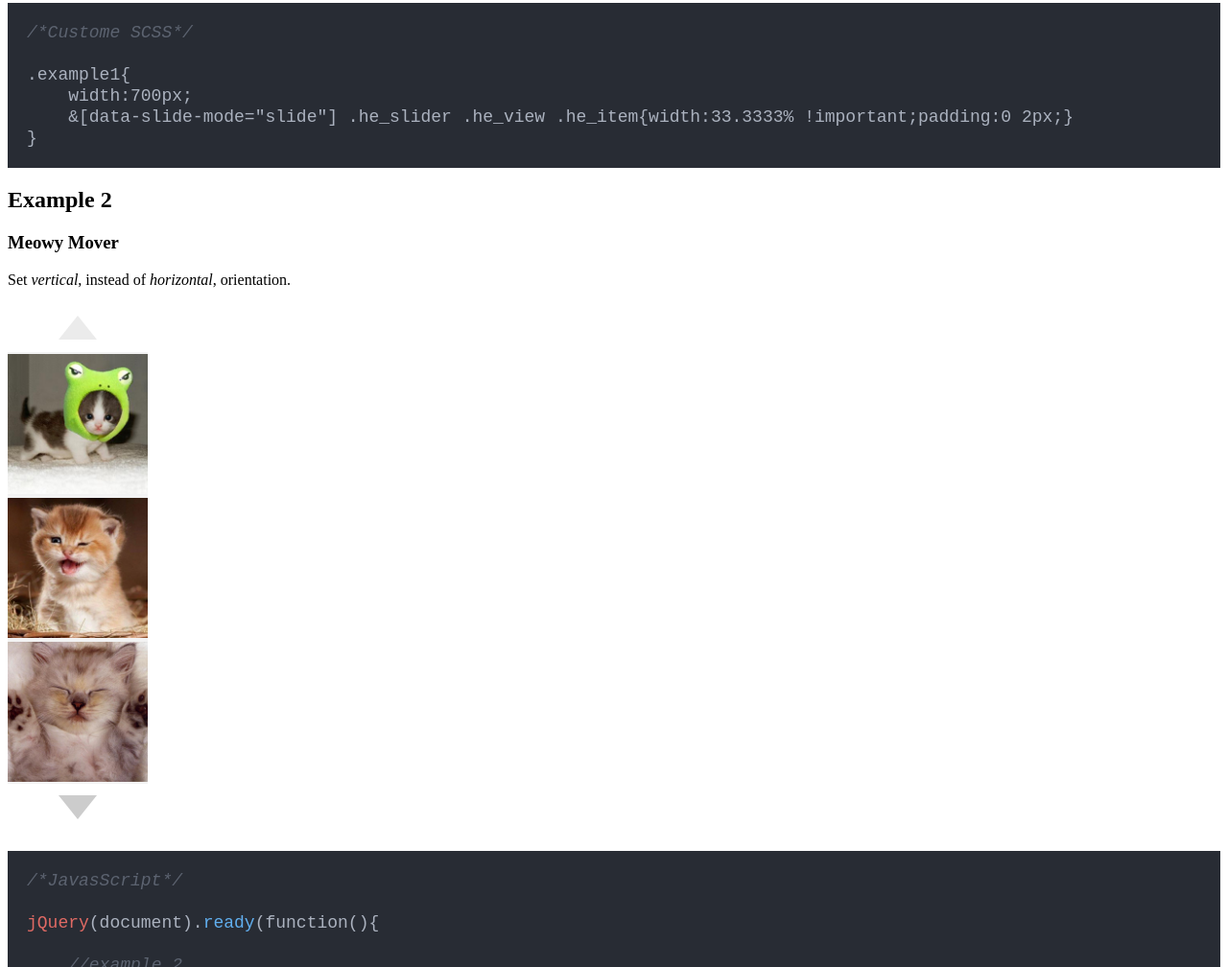
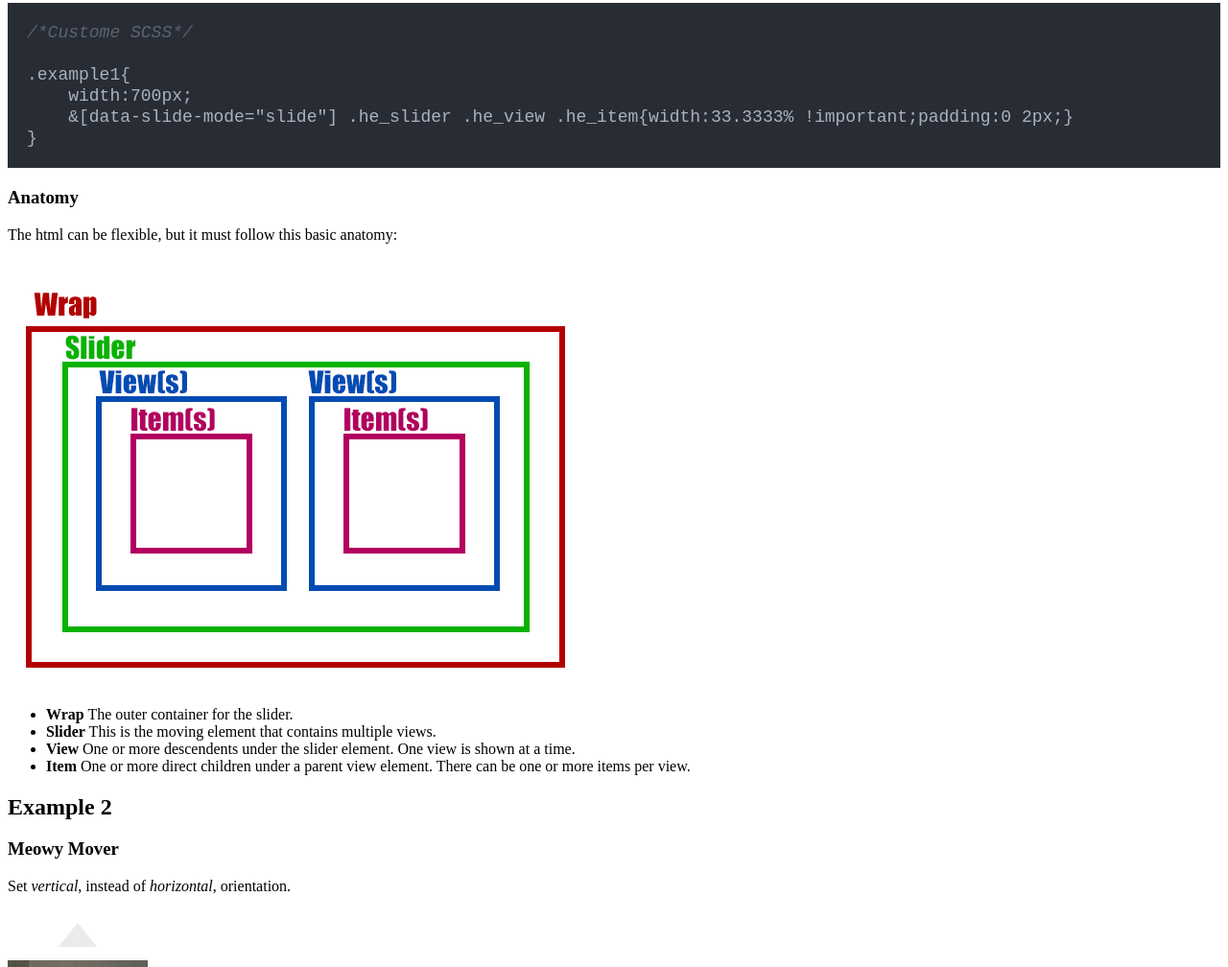
Before and after one commit to humanelement/he-side-slider, a plain HTML site: page index.html in a window 1280 px wide. Shown: the part 829-1837 px from the top of the page at 96% size. Drawn offline with Linux system fonts and the light colour scheme.

Commit message:
added to the documentation

```diff
--- a/index.html
+++ b/index.html
@@ -89,6 +89,19 @@
 &nbsp;&nbsp;&nbsp;&nbsp;&amp;[data-slide-mode="slide"] .he_slider .he_view .he_item{width:33.3333% !important;padding:0 2px;}<br />
 }
 </div>
+
+<h3>Anatomy</h3>
+
+<p>The html can be flexible, but it must follow this basic anatomy:</p>
+
+<img src="images/htmlAnatomy.gif" alt="HTML Anatomy" />
+
+<ul>
+  <li><strong>Wrap</strong> The outer container for the slider.</li>
+  <li><strong>Slider</strong> This is the moving element that contains multiple views.</li>
+  <li><strong>View</strong> One or more descendents under the slider element. One view is shown at a time.</li>
+  <li><strong>Item</strong> One or more direct children under a parent view element. There can be one or more items per view.</li>
+</ul>
 
 <h2>Example 2</h2>
 
```
Also changed, not shown: images/htmlAnatomy.gif (added).
